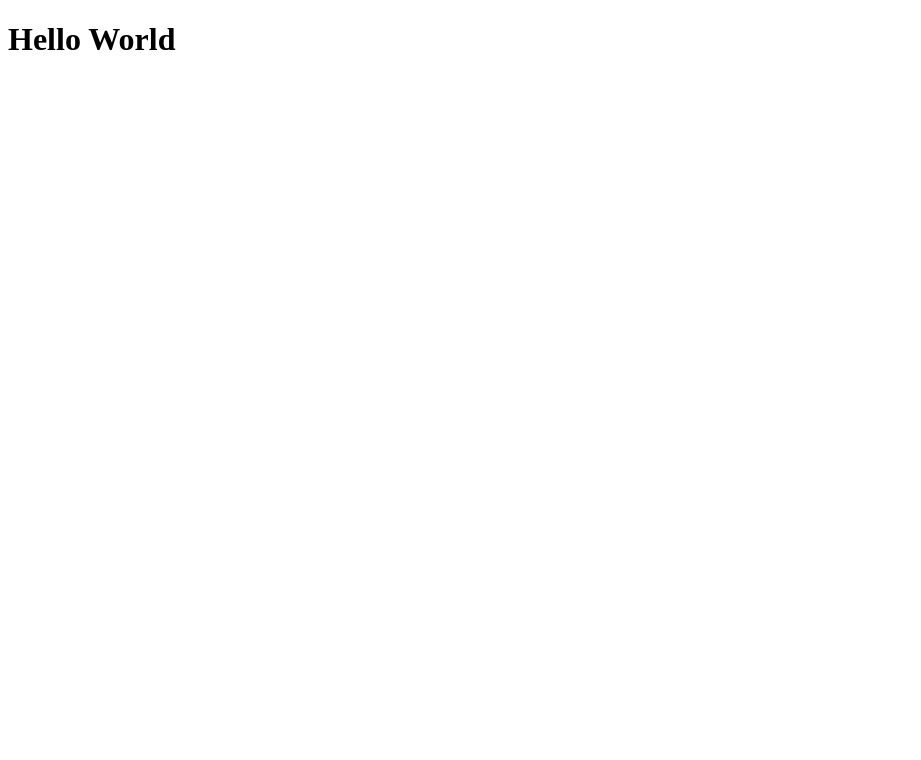
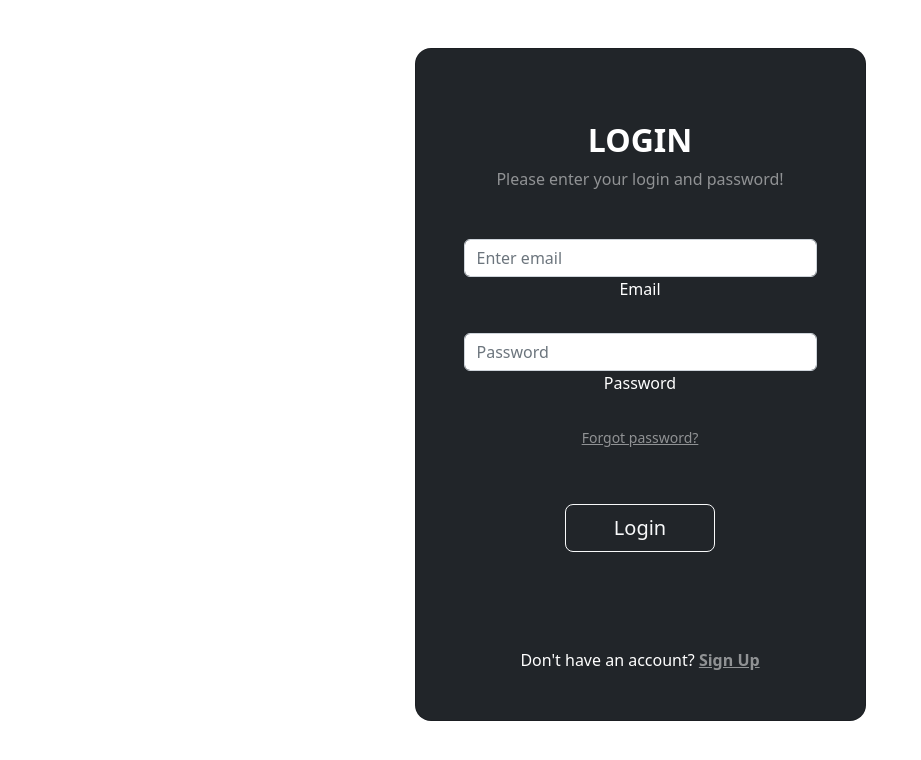
Before and after one commit to dariusika23/admin-app, a React (Create React App) app: page / in a window 1280 px wide. Shown: the top 760 px of the page, without its empty margins (0-921 px from the left). Built offline with nearby package versions, Linux system fonts and the light colour scheme.

Commit message:
finished login page view

```diff
--- a/package.json
+++ b/package.json
@@ -10,10 +10,12 @@
     "@types/node": "^16.11.47",
     "@types/react": "^18.0.15",
     "@types/react-dom": "^18.0.6",
+    "bootstrap": "^5.2.0",
     "react": "^18.2.0",
+    "react-bootstrap": "^2.4.0",
     "react-dom": "^18.2.0",
     "react-router-dom": "^6.3.0",
-    "react-scripts": "5.0.1",
+    "react-scripts": "^2.1.3",
     "typescript": "^4.7.4",
     "web-vitals": "^2.1.4"
   },
--- a/src/App.tsx
+++ b/src/App.tsx
@@ -1,9 +1,11 @@
 import React from "react";
+import "bootstrap/dist/css/bootstrap.min.css";
+import { SignInView } from "./components/SignInView";
 
 function App() {
 	return (
 		<>
-			<h1>Hello World</h1>
+			<SignInView />
 		</>
 	);
 }
--- /dev/null
+++ b/src/components/SignInView.tsx
@@ -0,0 +1,56 @@
+import React from "react";
+import { Button, Card, Col, Container, Form, Row } from "react-bootstrap";
+
+export const SignInView = () => {
+	return (
+		<Container className="py-5 h-100">
+			<Row className="d-flex justify-content-center align-items-center h-100">
+				<Col sm={12} md={8} lg={6} xl={5}>
+					<Card bg={"dark"} text={"white"} style={{ borderRadius: "1rem" }}>
+						<Card.Body className="p-5 text-center">
+							<div className="mb-md-5 mt-md-4 pb-5">
+								<h2 className="fw-bold mb-2 text-uppercase">Login</h2>
+								<p className="text-white-50 mb-5">
+									Please enter your login and password!
+								</p>
+
+								<Form>
+									<Form.Group className="mb-4">
+										<Form.Control type="email" placeholder="Enter email" />
+										<Form.Label>Email</Form.Label>
+									</Form.Group>
+
+									<Form.Group className="mb-4">
+										<Form.Control type="password" placeholder="Password" />
+										<Form.Label>Password</Form.Label>
+									</Form.Group>
+									<p className="small mb-5 pb-lg-2">
+										<a className="text-white-50" href="#!">
+											Forgot password?
+										</a>
+									</p>
+									<Button
+										type="submit"
+										variant="outline-light"
+										size="lg"
+										className="px-5"
+									>
+										Login
+									</Button>
+								</Form>
+							</div>
+							<div>
+								<p className="mb-0">
+									Don't have an account?{" "}
+									<a href="#!" className="text-white-50 fw-bold">
+										Sign Up
+									</a>
+								</p>
+							</div>
+						</Card.Body>
+					</Card>
+				</Col>
+			</Row>
+		</Container>
+	);
+};
--- a/tsconfig.json
+++ b/tsconfig.json
@@ -18,7 +18,7 @@
     "resolveJsonModule": true,
     "isolatedModules": true,
     "noEmit": true,
-    "jsx": "react-jsx"
+    "jsx": "preserve"
   },
   "include": [
     "src"
```
Also changed, not shown: 1 other file (tests, documents, lock files or other folders).
